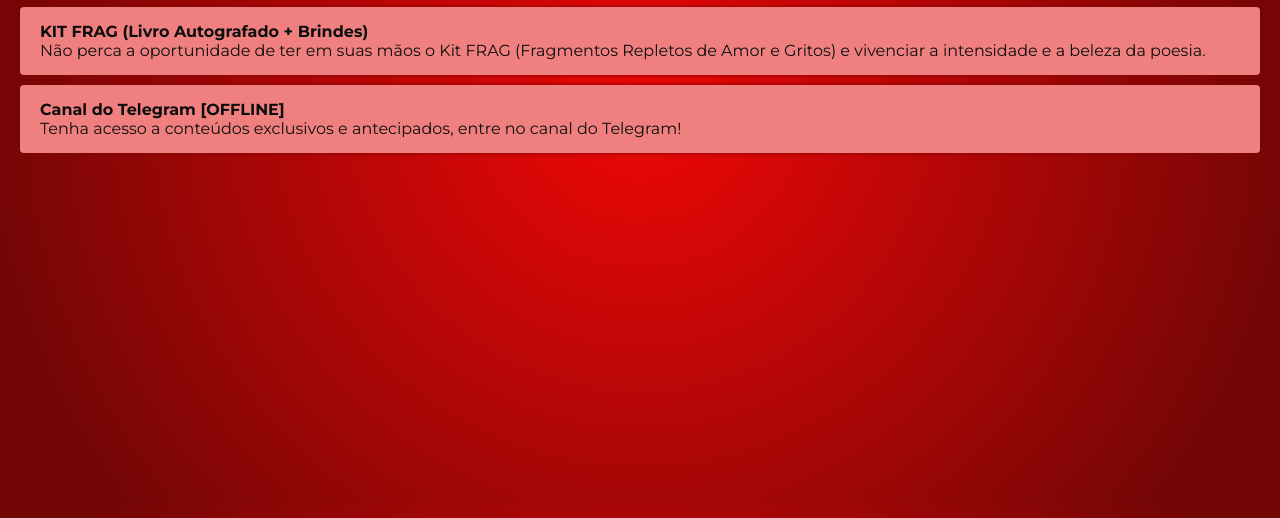
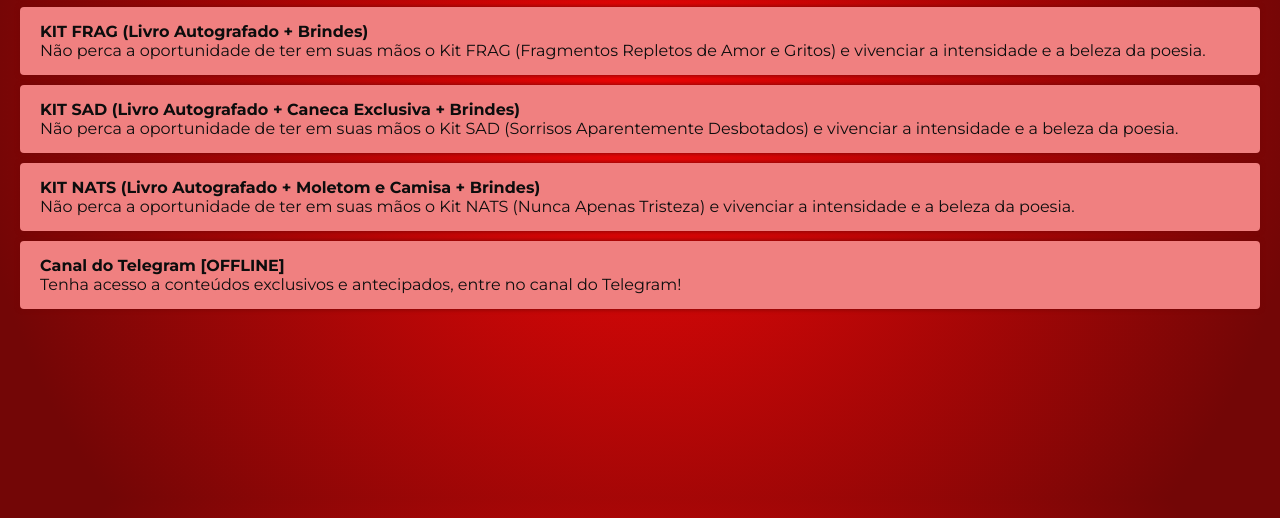
Before and after one commit to Simon-Yui/linker.github.io, a plain HTML site: page linktree/osm/index.html in a window 1280 px wide. Shown: the part 302-820 px from the top of the page. Drawn offline with Linux system fonts and the light colour scheme.

Commit message:
adicionando links kits SAD e NATS

```diff
--- a/linktree/osm/index.html
+++ b/linktree/osm/index.html
@@ -69,6 +69,18 @@
             </a>
         </li>
         <li>
+            <a href="https://lastlink.com/p/C79D68AB4/checkout-payment/">
+               KIT SAD (Livro Autografado + Caneca Exclusiva + Brindes)
+               <span>Não perca a oportunidade de ter em suas mãos o Kit SAD (Sorrisos Aparentemente Desbotados) e vivenciar a intensidade e a beleza da poesia.</span>
+            </a>
+        </li>
+        <li>
+            <a href="https://lastlink.com/p/C2CE24EBE/checkout-payment/">
+               KIT NATS (Livro Autografado + Moletom e Camisa + Brindes)
+               <span>Não perca a oportunidade de ter em suas mãos o Kit NATS (Nunca Apenas Tristeza) e vivenciar a intensidade e a beleza da poesia.</span>
+            </a>
+        </li>
+        <li>
             <a href="https://t.me/osimonews">
                Canal do Telegram [OFFLINE]
                <span>Tenha acesso a conteúdos exclusivos e antecipados, entre no canal do Telegram!</span>
```
